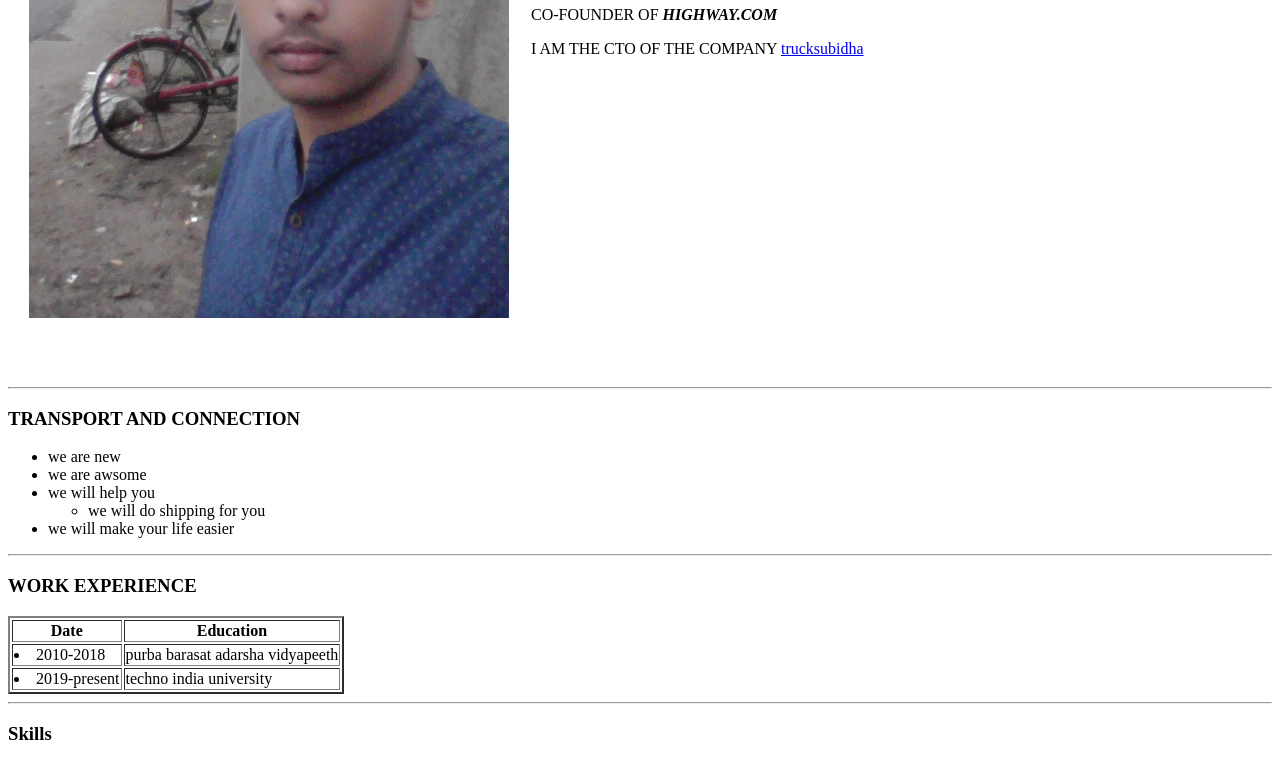
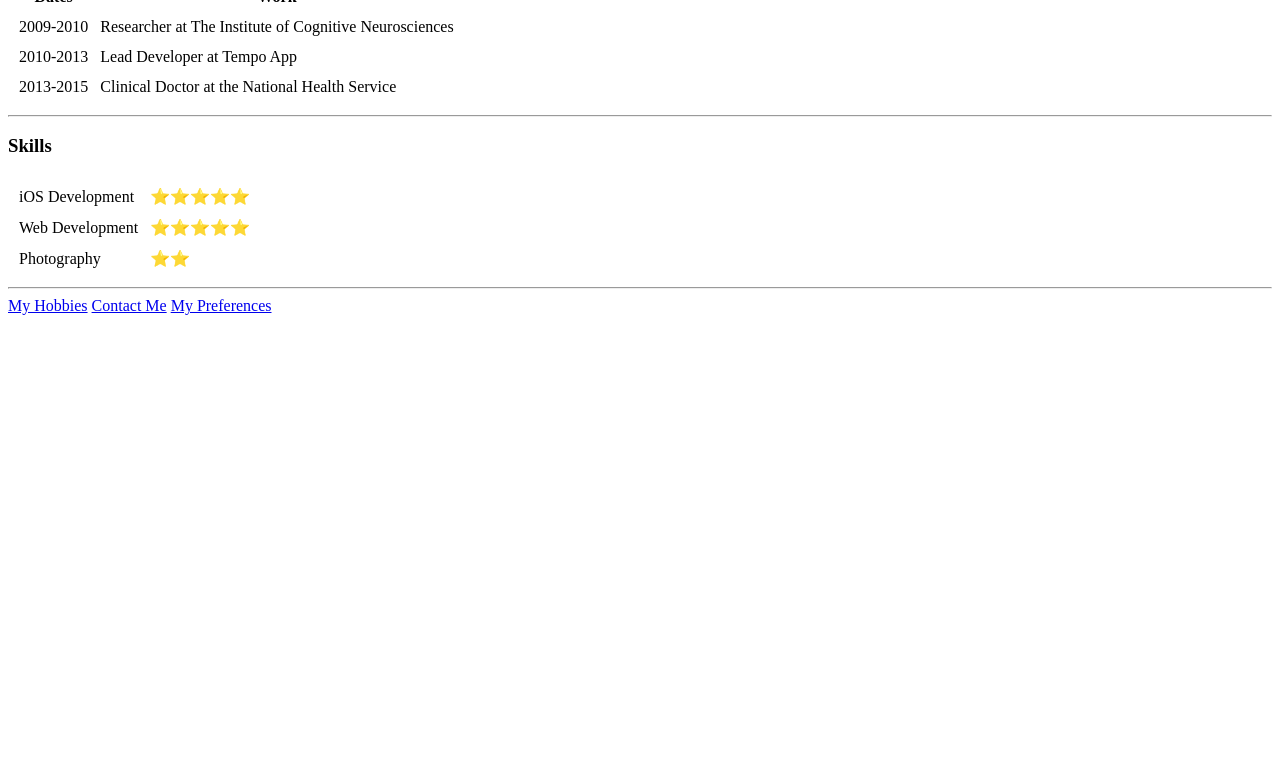
Before and after one commit to suvadeep19/cv, a plain HTML site: page index.html in a window 1280 px wide. Shown: the part 405-1165 px from the top of the page. After the commit the page ends 800 px from the top, so only its background shows below. Drawn offline with Linux system fonts and the light colour scheme.

Commit message:
Add files via upload

```diff
--- a/index.html
+++ b/index.html
@@ -1,90 +1,69 @@
 <!DOCTYPE html>
-<html lang="en" dir="ltr">
-
+<html>
   <head>
     <meta charset="utf-8">
-
-  <title>my personal website</title>
+    <title>my personal site</title>
+    <link rel="stylesheet" href="css/style.css">
   </head>
 
   <body>
     <table cellspacing="20">
       <tr>
-      <td><img src="images/suvadeep.png.jpg" alt="suvadeep's profile picture"></td><br><br><br>
-      <td>  <h1>SUVADEEP PAUL</h1>
-        <p>CO-FOUNDER OF <em><strong>HIGHWAY.COM</strong></em></p>
-
-      <p>I AM THE CTO OF THE COMPANY <a href="http://trucksuvidha.com/">trucksubidha</a></p></td>
+        <td><img src="images/image.png.jpg" alt="angela profile picture"></td>
+        <td><h1>SUVADEEP PAUL</h1>
+        <p><em>Co-founder and CTO of <strong><a href="https://www.appbrewery.co/">HIGHWAY.COM</a></strong>.</em></p>
+        <p>I am a Web Developer. I ❤️ coffee and brew my own beers.</p></td>
       </tr>
-
     </table>
-
-  <br>
-  <br>
-
-
     <hr>
-<h3>TRANSPORT AND CONNECTION</h3>
+    <h3>Books and Teaching</h3>
     <ul>
-  <li>we are new</li>
-  <li>we are awsome</li>
-  <li>we will help you</li>
-  <ul>
-    <li>we will do shipping for you</li>
-  </ul>
-  <li>we will make your life easier</li>
+      <li>The Complete iOS App Development Bootcamp</li>
+      <li>The Complete Web Development Bootcamp</li>
     </ul>
     <hr>
-
-<h3>WORK EXPERIENCE</h3>
-<table border="2">
+    <h3>Work Experience</h3>
+    <table cellspacing="10">
       <thead>
         <tr>
-<th>Date</th>
-<th>Education</th>
+          <th>Dates</th>
+          <th>Work</th>
         </tr>
       </thead>
       <tbody>
         <tr>
-      <ul>
-
-      <td><li>2010-2018</li></td>
-
-
-      <td>purba barasat adarsha vidyapeeth</td>
+          <td>2009-2010</td>
+          <td>Researcher at The Institute of Cognitive Neurosciences</td>
         </tr>
         <tr>
-      <td><li>2019-present</li></td>
-
-      <td>techno india university</td>
-    </ul>
+          <td>2010-2013</td>
+          <td>Lead Developer at Tempo App</td>
+        </tr>
+        <tr>
+          <td>2013-2015</td>
+          <td>Clinical Doctor at the National Health Service</td>
         </tr>
       </tbody>
-  <tfoot>
-
-  </tfoot>
     </table>
-
-
     <hr>
     <h3>Skills</h3>
-<table cellspacing="15">
+    <table cellspacing="10">
       <tr>
-      <td>C language </td>
-      <td>🌟🌟🌟</td>
-      <td>Web development</td>
-      <td>🌟</td>
+        <td>iOS Development</td>
+        <td>⭐️⭐️⭐️⭐️⭐️</td>
       </tr>
       <tr>
-      <td>Copy writting</td>
-      <td>🌟🌟🌟🌟</td>
-      <td>MS office</td>
-      <td>🌟🌟🌟🌟🌟</td>
+        <td>Web Development</td>
+        <td>⭐️⭐️⭐️⭐️⭐️</td>
+      </tr>
+      <tr>
+        <td>Photography</td>
+        <td>⭐️⭐️</td>
       </tr>
     </table>
     <hr>
-<h3><a href="hobbies.html">MY HOBBIES</a></h3>
-<h3><a href="contact me.html">CONTACT ME</a></h3>
+    <a href="hobbies.html">My Hobbies</a>
+    <a href="contact me.html">Contact Me</a>
+    <a href="index2.html">My Preferences</a>
   </body>
-
 </html>
```
Lines whose indentation alone changed are shown as unchanged.
